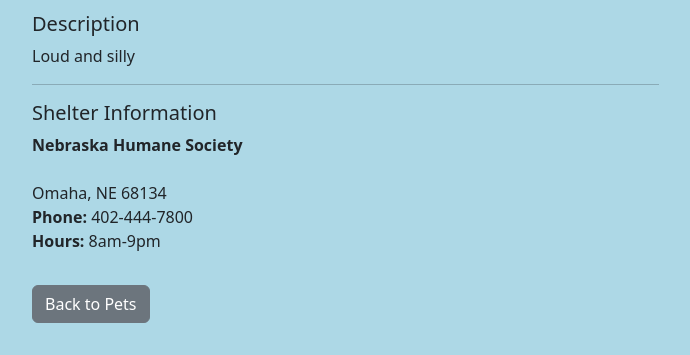
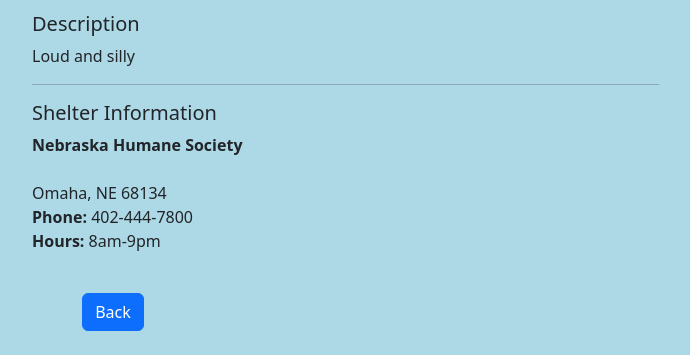
Before and after one commit to aspilinekUNO/ISQA3900-Group-3, a Django app: page /pets/2/ in a window 1280 px wide. Shown: the part 454-809 px from the top of the page, without its empty margins (527-1217 px from the left). Before the commit the page ends 777 px from the top, so only its background shows below. Run offline with Django 5.2, Linux system fonts and the light colour scheme; data comes from the database, SQL or seed files in the repository.

Commit message:
Squashed commit of the following:
commit 7ee67930db6354d82b904c2c012ca21d72bde2b8
Author: aspilinekUNO <aspilinek@unomaha.edu>
Date:   Sat Mar 28 19:51:31 2026 -0500

    testing changes

    Ensuring the PythonAnywhere app is updating when we pull changes

```diff
--- a/pet_directory_app/templates/base.html
+++ b/pet_directory_app/templates/base.html
@@ -42,6 +42,9 @@
 
     {% endblock %}
 </div>
+<div class="d-flex justify-content-center my-4">
+    <a class="btn btn-primary" onClick="history.back();">Back</a>
+</div>
 <script src="https://cdn.jsdelivr.net/npm/bootstrap@5.3.0-alpha1/dist/js/bootstrap.bundle.min.js"
         integrity="sha384-w76AqPfDkMBDXo30jS1Sgez6pr3x5MlQ1ZAGC+nuZB+EYdgRZgiwxhTBTkF7CXvN"
         crossorigin="anonymous"></script>
--- a/pet_directory_app/templates/pet_detail.html
+++ b/pet_directory_app/templates/pet_detail.html
@@ -46,7 +46,6 @@
                 <strong>Hours:</strong> {{ pet.shelter.visiting_hours }}
             </p>
 
-            <a href="{% url 'pet_list' %}" class="btn btn-secondary mt-3">Back to Pets</a>
 
 
             {% if user.is_staff %}
--- a/pet_directory_app/templates/pet_medical_records.html
+++ b/pet_directory_app/templates/pet_medical_records.html
@@ -21,9 +21,6 @@
         <p class="text-muted mt-3">No medical records available.</p>
     {% endif %}
 
-    <a href="{% url 'pet_detail' pet.id %}" class="btn btn-secondary mt-4">
-        Back to Pet
-    </a>
 
 </div>
 {% endblock %}
```
